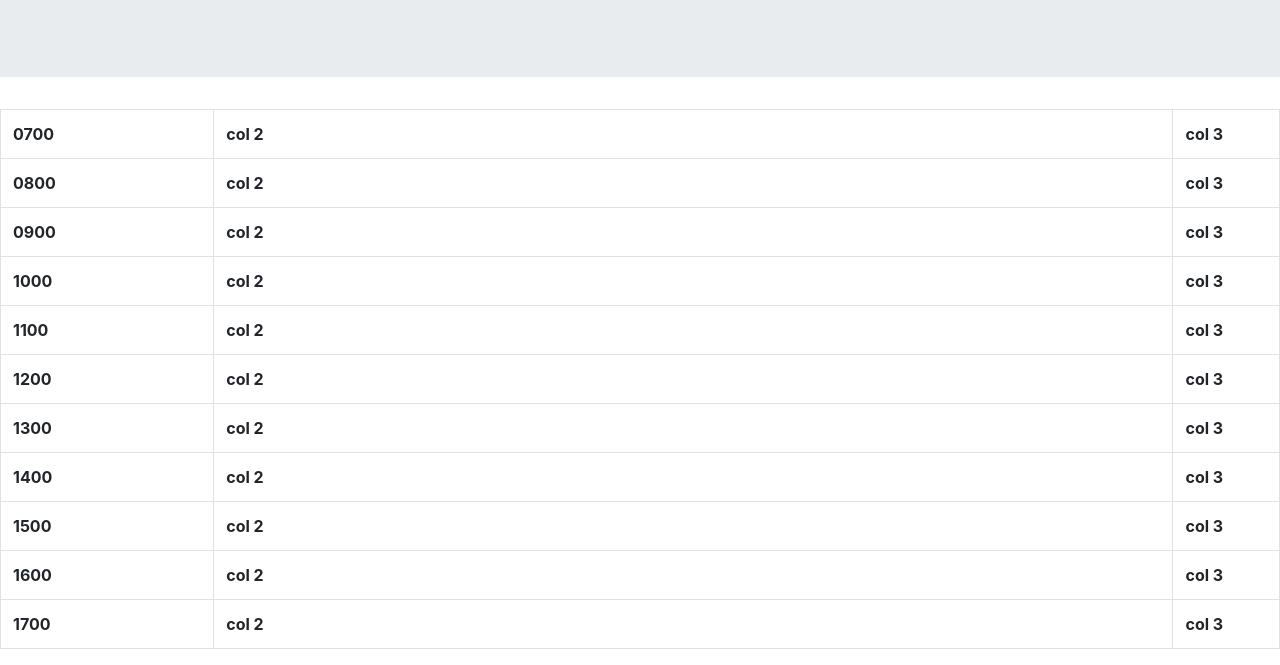
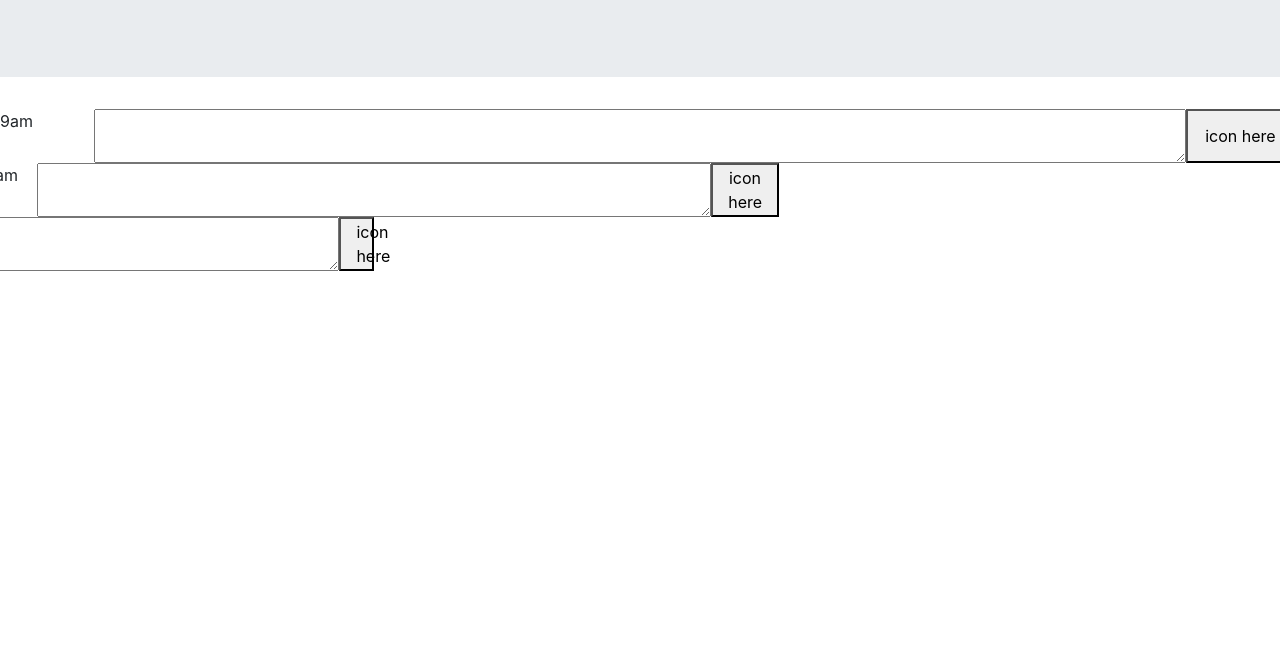
Before and after one commit to jitchie/day-calander, a plain HTML site: page index.html in a window 1280 px wide. Shown: the part 172-837 px from the top of the page. After the commit the page ends 800 px from the top, so only its background shows below. Drawn offline with nearby package versions, Linux system fonts and the light colour scheme.

Commit message:
rows are not linning up under each-other

```diff
--- a/index.html
+++ b/index.html
@@ -29,63 +29,22 @@
       </div>
     </header>
     <main>
-      <table class="table table-bordered">
-        <tr>
-          <th style="width: 16.66">0700</th>
-          <th class="input" style="width: 75%">col 2</th>
-          <th style="width: 8.33%">col 3</th>
-        </tr>
-        <tr>
-          <th style="width: 16.66">0800</th>
-          <th style="width: 75%">col 2</th>
-          <th style="width: 8.33%">col 3</th>
-        </tr>
-        <tr>
-          <th style="width: 16.66">0900</th>
-          <th style="width: 75%">col 2</th>
-          <th style="width: 8.33%">col 3</th>
-        </tr>
-        <tr>
-          <th style="width: 16.66">1000</th>
-          <th style="width: 75%">col 2</th>
-          <th style="width: 8.33%">col 3</th>
-        </tr>
-        <tr>
-          <th style="width: 16.66">1100</th>
-          <th style="width: 75%">col 2</th>
-          <th style="width: 8.33%">col 3</th>
-        </tr>
-        <tr>
-          <th style="width: 16.66">1200</th>
-          <th style="width: 75%">col 2</th>
-          <th style="width: 8.33%">col 3</th>
-        </tr>
-        <tr>
-          <th style="width: 16.66">1300</th>
-          <th style="width: 75%">col 2</th>
-          <th style="width: 8.33%">col 3</th>
-        </tr>
-        <tr>
-          <th style="width: 16.66">1400</th>
-          <th style="width: 75%">col 2</th>
-          <th style="width: 8.33%">col 3</th>
-        </tr>
-        <tr>
-          <th style="width: 16.66">1500</th>
-          <th style="width: 75%">col 2</th>
-          <th style="width: 8.33%">col 3</th>
-        </tr>
-        <tr>
-          <th style="width: 16.66">1600</th>
-          <th style="width: 75%">col 2</th>
-          <th style="width: 8.33%">col 3</th>
-        </tr>
-        <tr>
-          <th style="width: 16.66">1700</th>
-          <th style="width: 75%">col 2</th>
-          <th style="width: 8.33%">col 3</th>
-        </tr>
-      </table>
+      <div class = "row">
+        <div class = "col-md-1" > 9am </div>
+        <textarea class = col-md-10 > </textarea>
+        <button class="col-md-1"> icon here </button>
+        <div>
+          <div class = "row">
+            <div class = "col-md-1" > 9am </div>
+            <textarea class = col-md-10 > </textarea>
+            <button class="col-md-1"> icon here </button>
+            <div>
+              <div class = "row">
+                <div class = "col-md-1" > 9am </div>
+                <textarea class = col-md-10 > </textarea>
+                <button class="col-md-1"> icon here </button>
+                <div>
+
     </main>
     <script src="https://cdnjs.cloudflare.com/ajax/libs/moment.js/2.27.0/moment.min.js"></script>
     <script src="https://code.jquery.com/ui/1.12.0/jquery-ui.min.js"></script>
```
